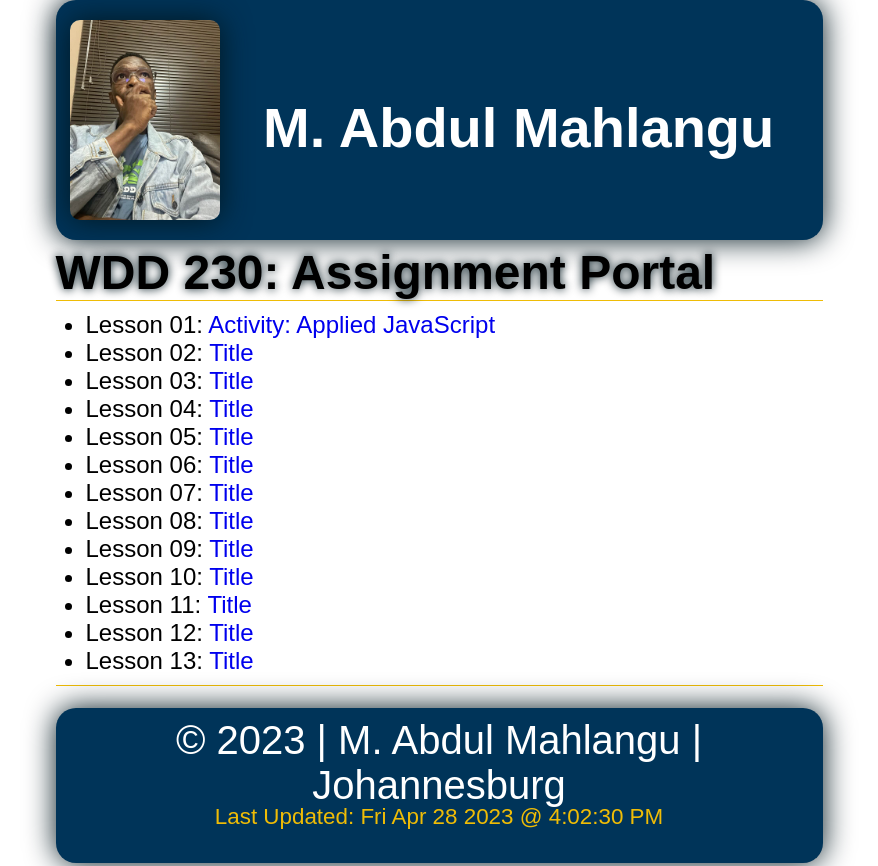
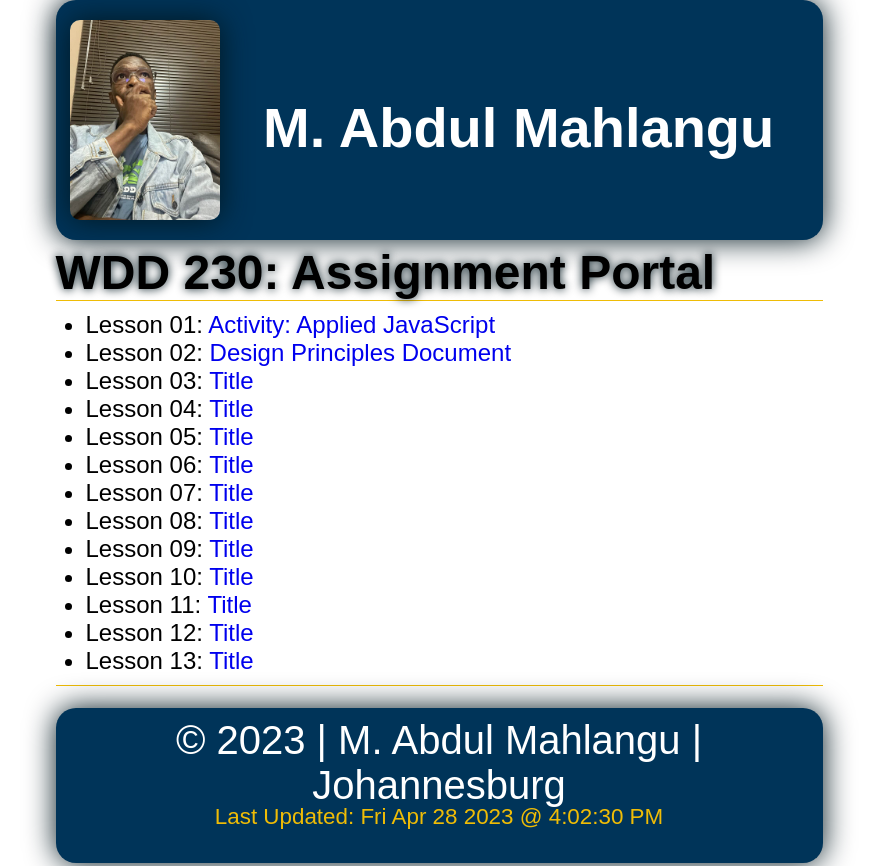
Before and after one commit to abdulmahl/wdd230, a plain HTML site: page index.html in a window 1280 px wide. Shown: the whole page, without its empty margins (201-1079 px from the left). Drawn offline with Linux system fonts and the light colour scheme; a web font is replaced by a local one.

Commit message:
Added second link

```diff
--- a/index.html
+++ b/index.html
@@ -19,7 +19,7 @@
         <h2>WDD 230: Assignment Portal</h2>
         <ul>
             <li>Lesson 01: <a href="https://codepen.io/abdulmahl/pen/eYPZqXv" target="_blank">Activity: Applied JavaScript</a></li>
-            <li>Lesson 02: <a href="#">Title</a></li>
+            <li>Lesson 02: <a href="http://127.0.0.1:5500/design-principles.html">Design Principles Document</a></li>
             <li>Lesson 03: <a href="#">Title</a></li>
             <li>Lesson 04: <a href="#">Title</a></li>
             <li>Lesson 05: <a href="#">Title</a></li>
```
